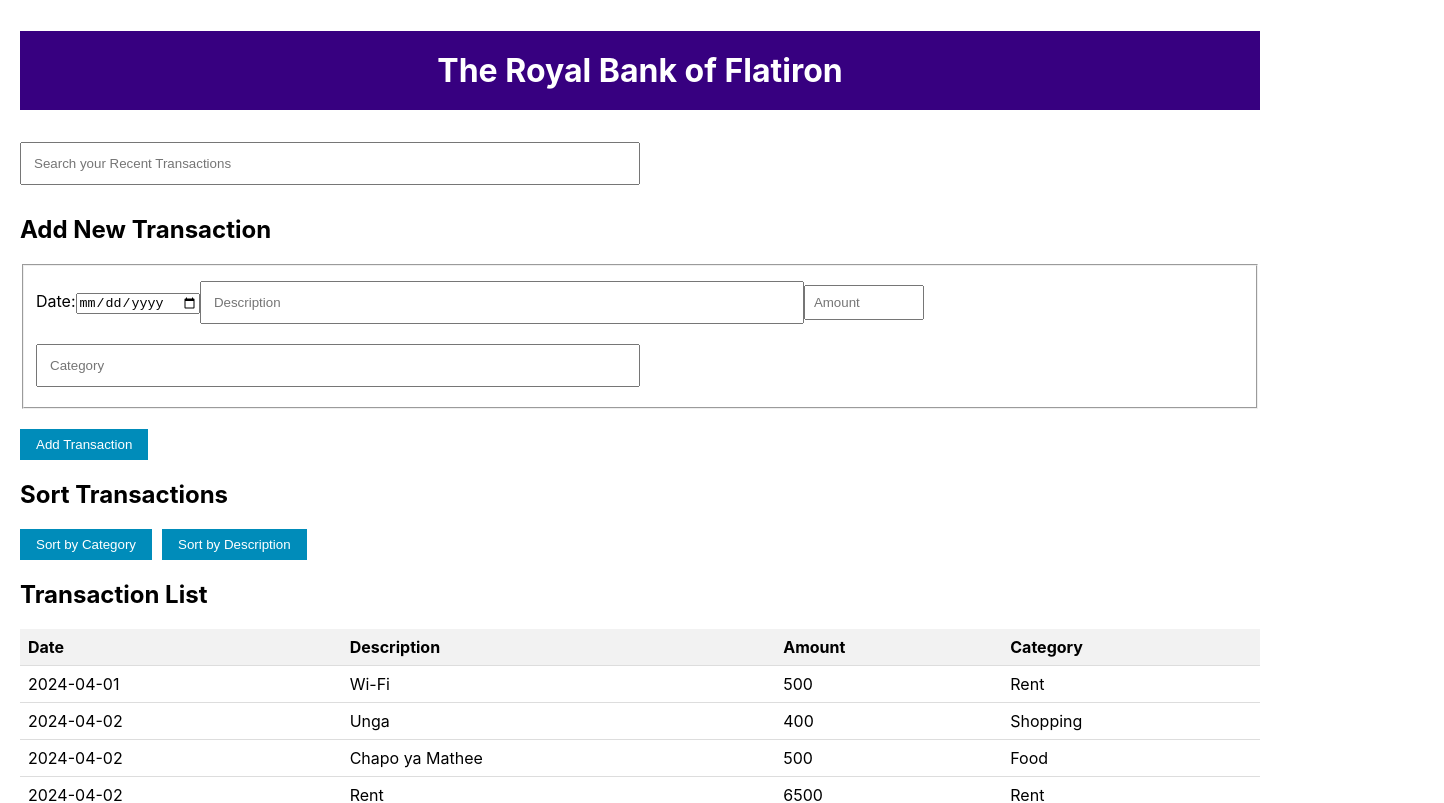
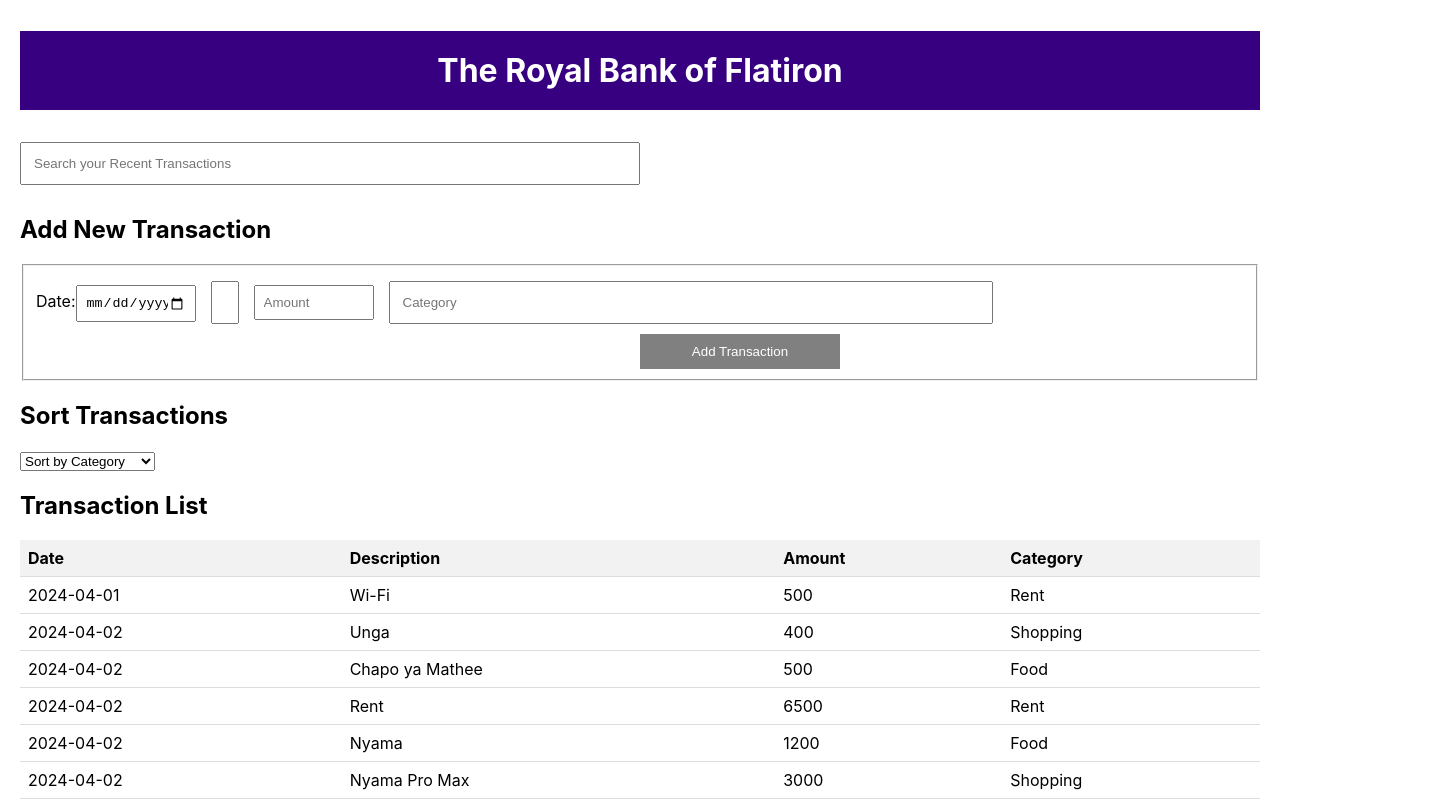
Before and after one commit to Kipkorir4/bank-of-flatiron, a React (Create React App) app: page / in a window 1280 px wide. Shown: the top 803 px of the page, 1444 px wide, since content can reach past the window. Built offline with nearby package versions, Linux system fonts and the light colour scheme.

Commit message:
semi final

```diff
--- a/src/components/AddTransactionForm.js
+++ b/src/components/AddTransactionForm.js
@@ -31,12 +31,11 @@ const AddTransactionForm = ({ onAddTransaction }) => {
             Date:
             <input type="date" placeholder="Date" value={date} onChange={(e) => setDate(e.target.value)} />
           </label>
-          <input type="text" placeholder="Description" value={description} onChange={(e) => setDescription(e.target.value)} />
+          <input id = "descriptionfield" type="text" placeholder="Description" value={description} onChange={(e) => setDescription(e.target.value)} />
           <input type="number" placeholder="Amount" value={amount} onChange={(e) => setAmount(e.target.value)} />
           <input type="text" placeholder="Category" value={category} onChange={(e) => setCategory(e.target.value)} />
+          <button type="submit">Add Transaction</button>
         </fieldset>
-
-        <button type="submit">Add Transaction</button>
       </form>
     </>
   );
--- a/src/components/SortTransactions.js
+++ b/src/components/SortTransactions.js
@@ -1,16 +1,17 @@
 import React from 'react';
-import '../styles/SortTransactions.css';
 
 const SortTransactions = ({ onSort }) => {
-  const handleSort = (criteria) => {
-    onSort(criteria);
+  const handleSortChange = (e) => {
+    onSort(e.target.value);
   };
 
   return (
-    <div>
+    <div className="sort-container">
       <h2>Sort Transactions</h2>
-      <button onClick={() => handleSort('category')}>Sort by Category</button>
-      <button onClick={() => handleSort('description')}>Sort by Description</button>
+      <select onChange={handleSortChange}>
+        <option value="category">Sort by Category</option>
+        <option value="description">Sort by Description</option>
+      </select>
     </div>
   );
 }
--- a/src/styles/AddTransactionForm.css
+++ b/src/styles/AddTransactionForm.css
@@ -8,19 +8,29 @@
     max-width: 100%;
   } */
 
-  input[type="text"],
-  input[type="number"] {
+  h2 {}
+
+  input{
     padding: 8px;
     margin-bottom: 10px;
     width: 100px;
+    margin-right: 15px;
+  }
+
+  #descriptionfield {
+    width: 10px;
   }
 
   button {
     padding: 10px;
+    width: 200px;
     background-color: gray;
     color: white;
     border: none;
     cursor: pointer;
+    margin-left: 50%;
+    margin-right: 50%;
+
   }
 
   button:hover {
--- a/src/styles/SortTransactions.css
+++ b/src/styles/SortTransactions.css
@@ -12,5 +12,5 @@
   }
 
   button:hover {
-    background-color: #005A6E;
+    background-color: black;
   }
```
